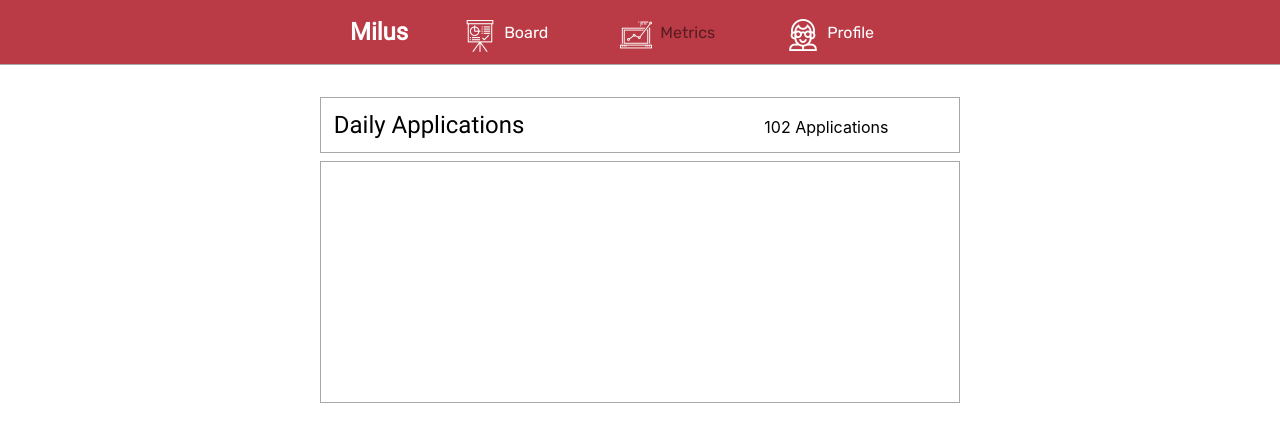
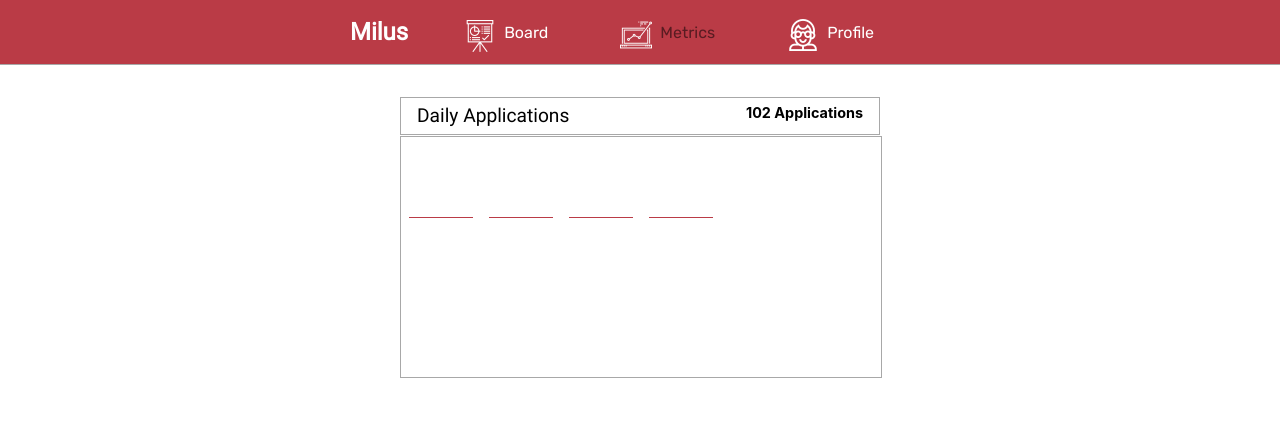
Before and after one commit to liamortiz/milus, a React (Create React App) app: page /metrics in a window 1280 px wide. Shown: the top 442 px of the page. Built offline with nearby package versions, Linux system fonts and the light colour scheme.

Commit message:
Working on grids and metrics component

```diff
--- a/src/components/Metrics/DailyApplications.jsx
+++ b/src/components/Metrics/DailyApplications.jsx
@@ -2,6 +2,12 @@ import React, { useState } from 'react';
 
 const DailyApplications = () => {
     const [totalApplications, setTotalApplications] = useState(102);
+
+    const renderGridBars = () => {
+
+    }
+
+
     return (
         <div className="daily-applications-container">
             <div className="header">
@@ -9,7 +15,10 @@ const DailyApplications = () => {
                 <p>{totalApplications} Applications</p>
             </div>
             <div className="grid">
-
+            <div className="grid-bar"></div>
+            <div className="grid-bar"></div>
+            <div className="grid-bar"></div>
+            <div className="grid-bar"></div>
             </div>
         </div>
     )
--- a/src/styles/metrics.scss
+++ b/src/styles/metrics.scss
@@ -1,24 +1,35 @@
 .daily-applications-container {
-    width: 40em;
+    width: 30em;
     margin: 2em auto;
     .header {
-        padding: .8em;
+        padding: .4em 1em;
         border: 1px solid $nav-color;
         h2 {
             display: inline-block;
             font-family: 'Roboto';
             margin: 0;
             font-weight: lighter;
+            font-size: 120%;
         }
         p {
-            display: inline-block;
-            margin: 0;
-            margin-left: 15em;
+            float: right;
+            margin-top: 0em;
+            font-weight: bold;
+            font-size: 90%;
         }
     }
-    .grid {
-        border: 1px solid $nav-color;
-        height: 15rem;
-        margin-top: .5em;
+}
+.grid {
+    width: 100%;
+    border: 1px solid $nav-color;
+    height: 15rem;
+    margin-top: .1em;
+    display: flex;
+    .grid-bar {
+        width: 4rem;
+        height: 1px;
+        background: $main-color;
+        margin: 0 .5em;
+        margin-top: 5em;
     }
 }
```
